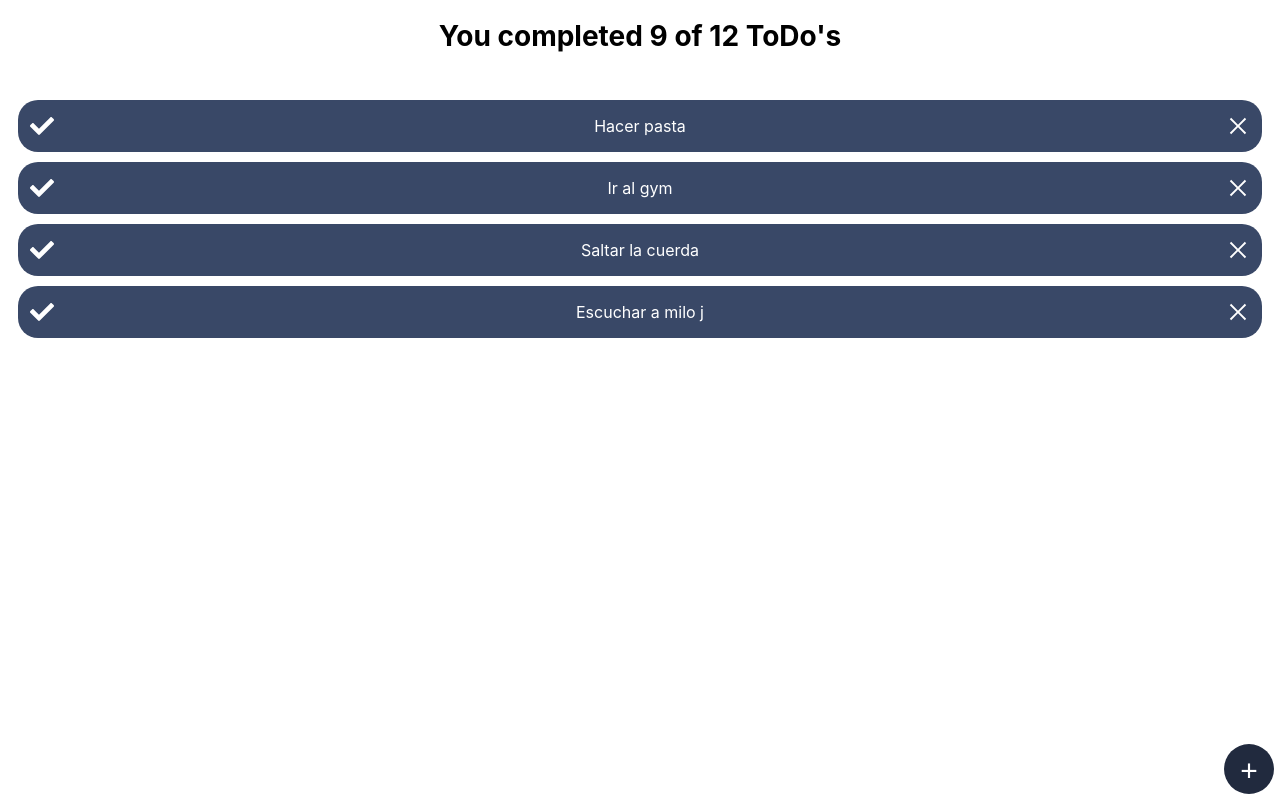
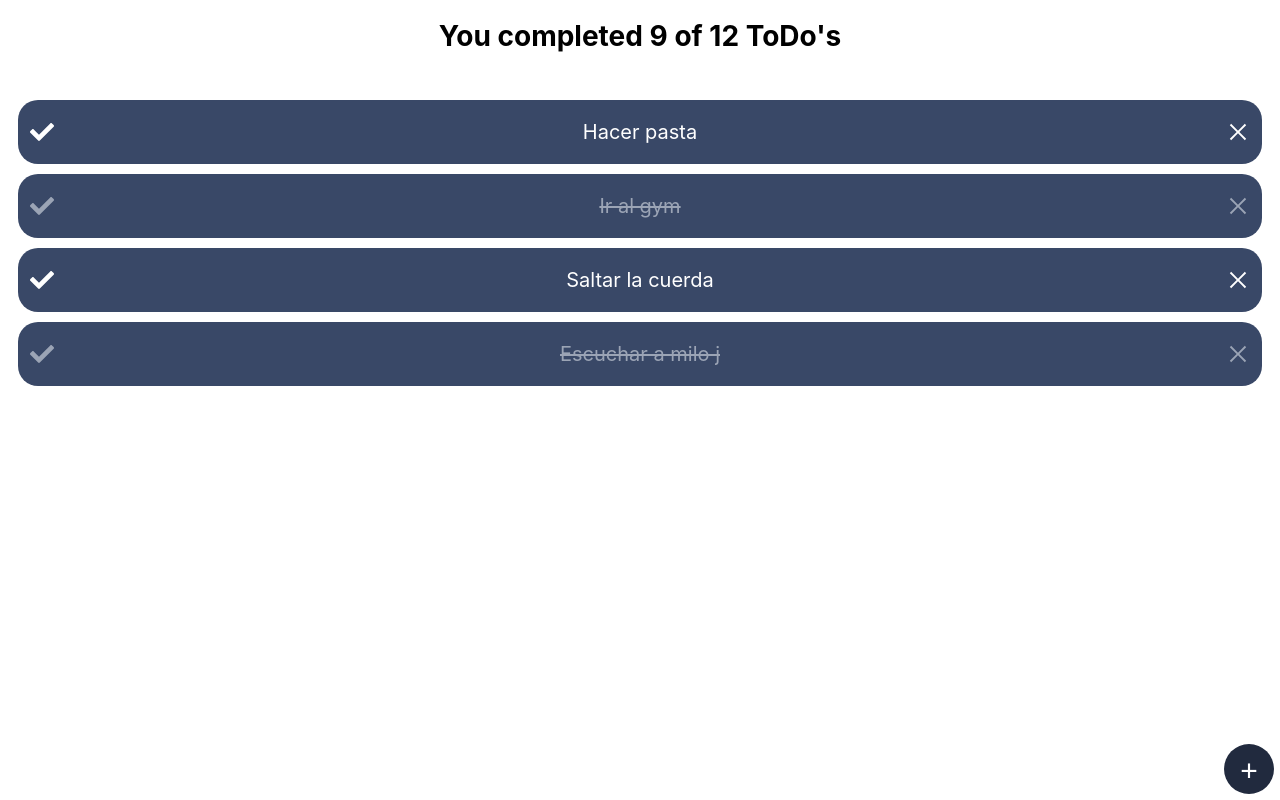
Before and after one commit to ariannagutirrzz/To-do-list, a React (Create React App) app: page / in a window 1280 px wide. Built offline with nearby package versions, Linux system fonts and the light colour scheme.

Commit message:
created: class for completed task

```diff
--- a/src/App.js
+++ b/src/App.js
@@ -9,8 +9,8 @@ import React from 'react';
 const defaultTodos = [
   {text: "Hacer pasta", completed: false},
   {text: "Ir al gym", completed: true},
-  {text: "Saltar la cuerda", completed: true},
-  {text: "Escuchar a milo j", completed: false},
+  {text: "Saltar la cuerda", completed: false},
+  {text: "Escuchar a milo j", completed: true},
 ]
 
 function App() {
--- a/src/components/Task/TodoItem.js
+++ b/src/components/Task/TodoItem.js
@@ -4,7 +4,7 @@ import { FaCheck } from "react-icons/fa";
 
 function TodoItem(props) {
   return (
-    <li className="item">
+    <li className={`item ${props.completed && "item task-completed"}`}>
       <div className="icon-container">
         <FaCheck className="icon" />
 
--- a/src/index.css
+++ b/src/index.css
@@ -41,6 +41,16 @@ h1 {
   background-color: #394867;
   margin: 10px 0;
   border-radius: 20px;
+  font-size: 20px;
+}
+
+.task-completed {
+  text-decoration: line-through;
+  color: var(--primary);
+}
+
+.icon-completed {
+  color: green;
 }
 
 .icon {
```
